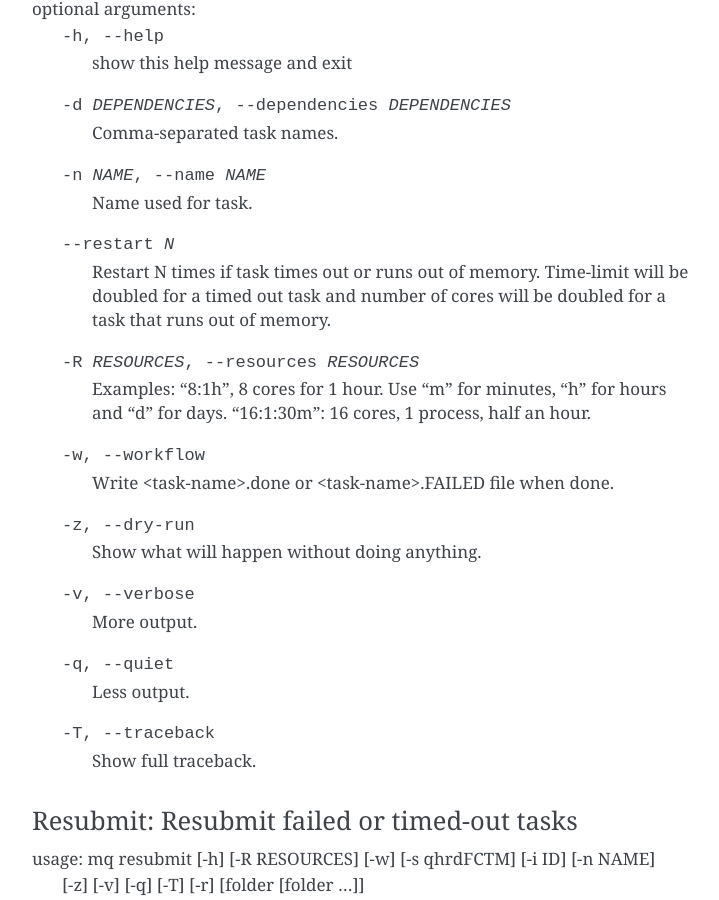
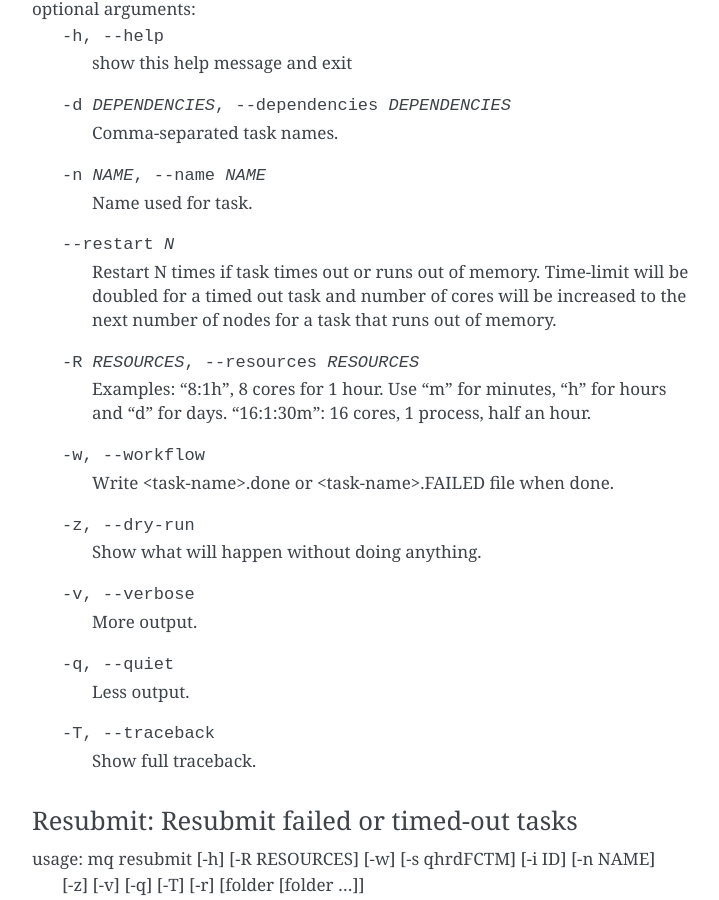
Before and after one commit to Yangxinsix/myqueue, a Sphinx documentation site: the page built from docs/cli.rst, in a window 1280 px wide and 900 px high, scrolled down 2561 px. Shown: the whole window, without its empty margins (388-1107 px from the left). Built offline with Sphinx 7.4.7, drawn with Linux system fonts in a browser that asks for light colours; some of the changed text lies outside the part shown.

```diff
--- a/docs/cli.rst
+++ b/docs/cli.rst
@@ -129,8 +129,8 @@ optional arguments:
   -n NAME, --name NAME  Name used for task.
   --restart N           Restart N times if task times out or runs out of
                         memory. Time-limit will be doubled for a timed out
-                        task and number of cores will be doubled for a task
-                        that runs out of memory.
+                        task and number of cores will be increased to the next
+                        number of nodes for a task that runs out of memory.
   -R RESOURCES, --resources RESOURCES
                         Examples: "8:1h", 8 cores for 1 hour. Use "m" for
                         minutes, "h" for hours and "d" for days. "16:1:30m":
--- a/docs/releasenotes.rst
+++ b/docs/releasenotes.rst
@@ -5,6 +5,12 @@ Release notes
 
 Next release
 ============
+
+* ...
+
+
+Version 19.5.0
+==============
 
 * New ``--target`` option for :ref:`workflows <workflows>`.
 * New API's for submitting jobs: :meth:`myqueue.task.Task.submit` and
--- a/myqueue/__init__.py
+++ b/myqueue/__init__.py
@@ -4,7 +4,7 @@ if TYPE_CHECKING:
     from .task import Task  # noqa
 
 
-__version__ = '19.2.1b1'
+__version__ = '19.5.0'
 
 
 def submit(*tasks: List['Task'], verbosity: int = 1, dry_run: bool = False):
@@ -12,7 +12,6 @@ def submit(*tasks: List['Task'], verbosity: int = 1, dry_run: bool = False):
 
     Parameters
     ----------
-
     tasks: List of Task objects
         Tasks to submit.
     verbosity: int
```
Also changed, not shown: other parts of docs/cli.rst (+3 -0 lines).
